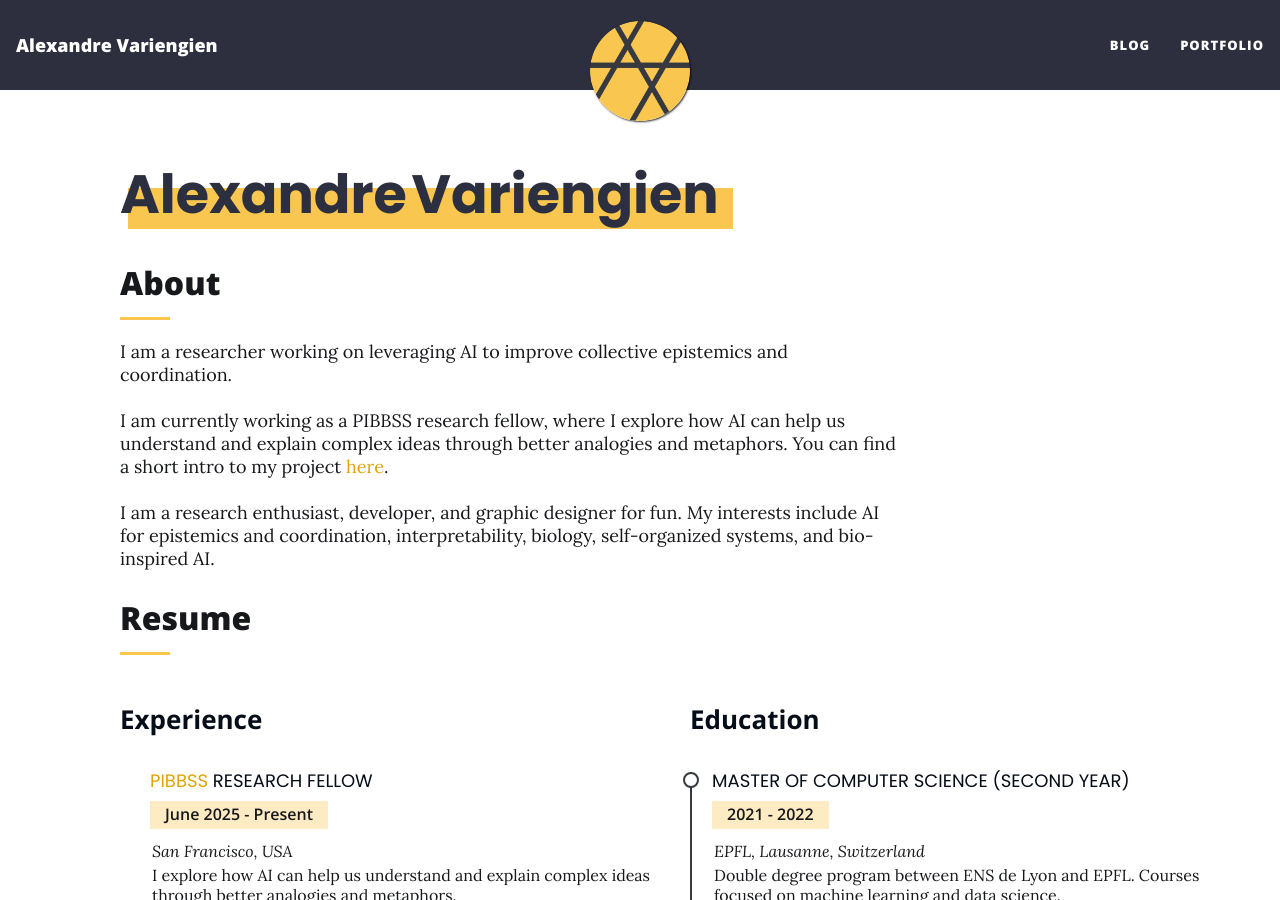
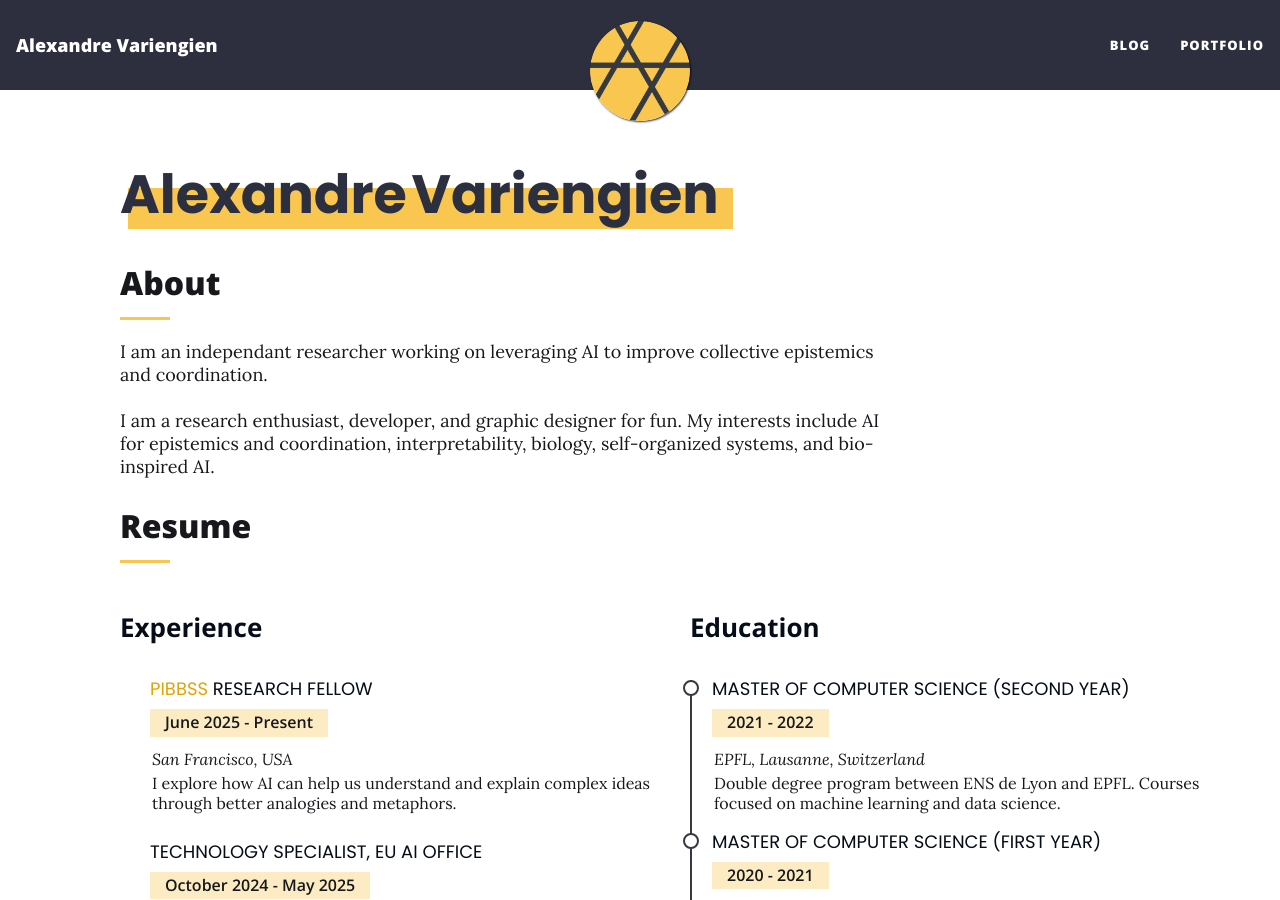
Before and after one commit to aVariengien/avariengien.github.io, a Jekyll site: the page built from index.html, in a window 1280 px wide and 900 px high. Built offline with Jekyll 4.4.1, drawn with Linux system fonts in a browser that asks for light colours; the list of posts is cut into pages by our own code.

Commit message:
removed PIBBSS project from index

```diff
--- a/index.html
+++ b/index.html
@@ -23,9 +23,7 @@
         <div class="section-title">
           <h2>About</h2>
           <p>
-            I am a researcher working on leveraging AI to improve collective epistemics and coordination.
-            <br><br>
-            I am currently working as a PIBBSS research fellow, where I explore how AI can help us understand and explain complex ideas through better analogies and metaphors. You can find a short intro to my project <a href="https://docs.google.com/document/d/1C7az41tLmt7yTtFsV_ACpz39m1JzU8VfE2ETm0QdzRs/edit?tab=t.0">here</a>.
+            I am an independant researcher working on leveraging AI to improve collective epistemics and coordination.
             <br><br>
             I am a research enthusiast, developer, and graphic designer for fun. My interests include AI for epistemics and coordination, interpretability, biology, self-organized systems, and bio-inspired AI.
           </p>
```
